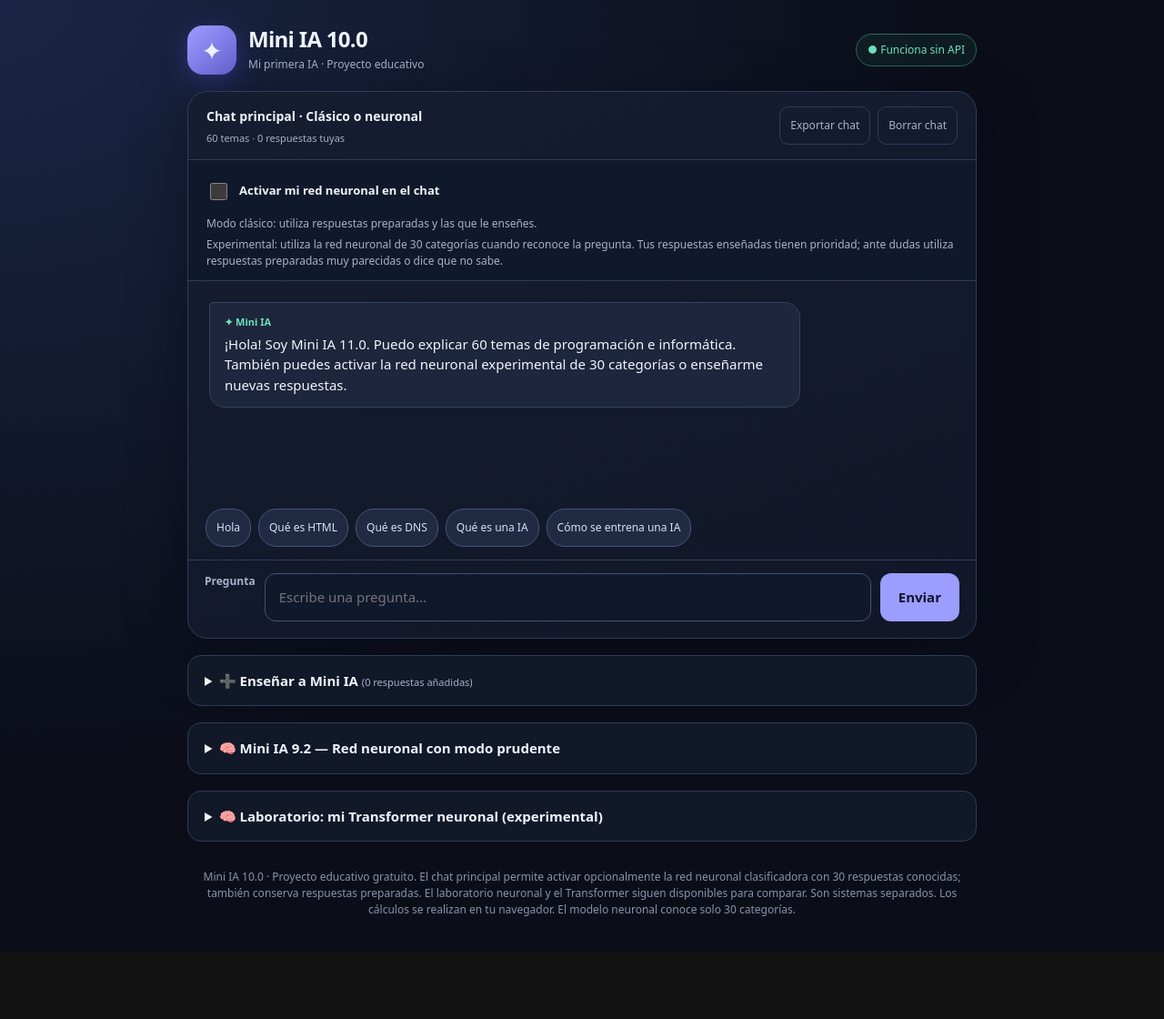
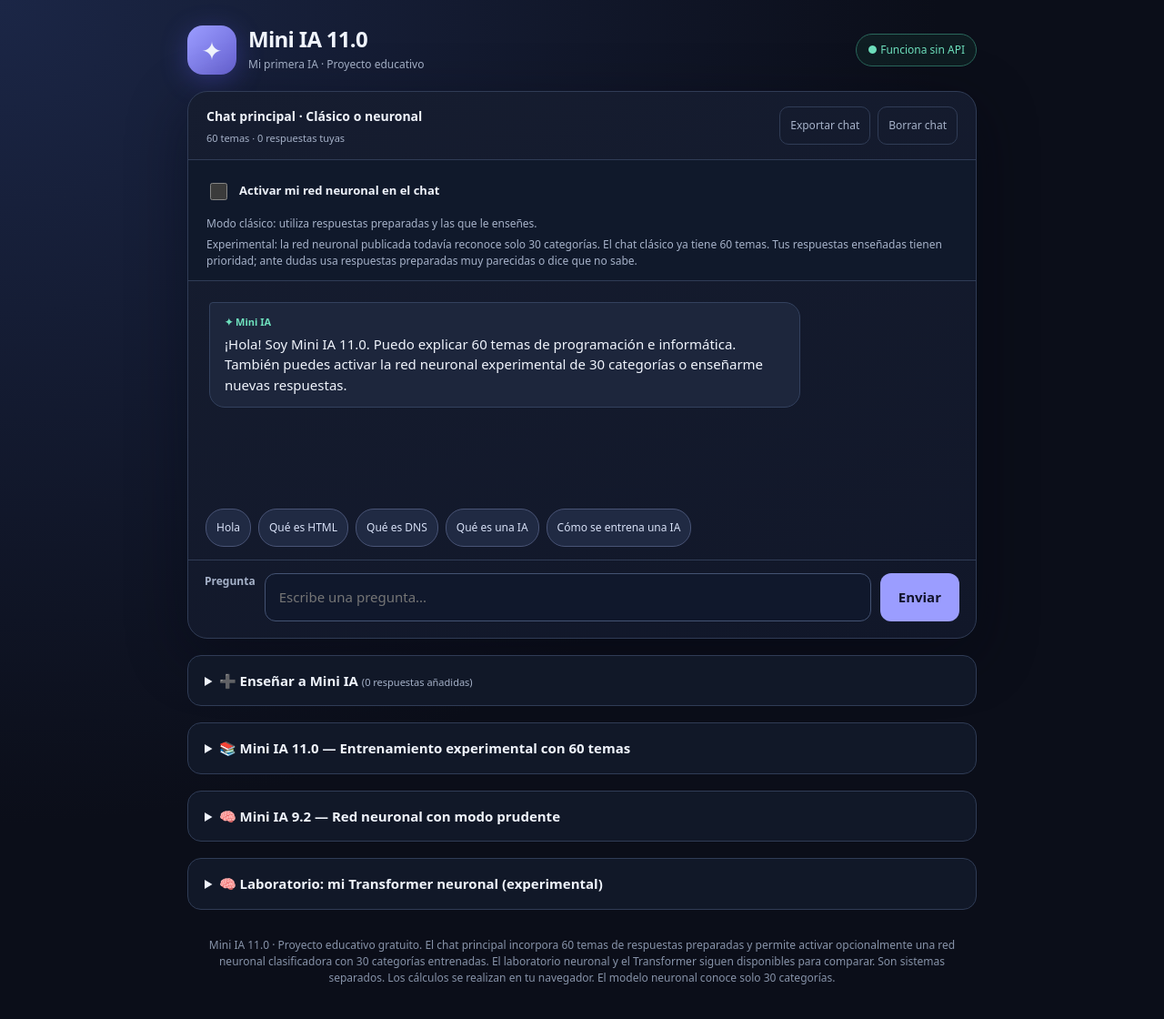
Before and after one commit to moha123461/mini-ia, a website: page index.html in a window 1280 px wide. Shown: the whole page at 91% size. Before the commit the page ends 1047 px from the top, so only its background shows below. Drawn offline with Linux system fonts and the light colour scheme.

Commit message:
ui: Mini IA 11.0 con acceso a entrenamiento Kaggle y 60 temas

```diff
--- a/index.html
+++ b/index.html
@@ -4,8 +4,8 @@
   <meta charset="utf-8">
   <meta name="viewport" content="width=device-width, initial-scale=1">
   <meta name="theme-color" content="#101423">
-  <meta name="description" content="Mini IA 10.0: chatbot educativo con base de conocimientos, explicaciones y aprendizaje local, sin API ni servidor.">
-  <title>Mini IA 10.0 — Mi primera IA</title>
+  <meta name="description" content="Mini IA 11.0: chatbot educativo con base de conocimientos, explicaciones y aprendizaje local, sin API ni servidor.">
+  <title>Mini IA 11.0 — Mi primera IA</title>
   <style>
     :root{color-scheme:dark;--bg:#0b0e19;--panel:#141a2b;--panel2:#1d263c;--stroke:#303c56;--text:#f0f4fc;--muted:#a6b2c9;--accent:#9b9dff;--accent2:#6ee0bd;--user:#4b4bba}
     *{box-sizing:border-box}body{margin:0;background:radial-gradient(ellipse at top left,#1b2646 0,#0b0e19 57%);color:var(--text);font:15px/1.5 system-ui,-apple-system,Segoe UI,Roboto,sans-serif;min-height:100vh}
@@ -62,7 +62,7 @@
 <body>
 <main class="app">
   <header class="top">
-    <div class="brand"><div class="logo" aria-hidden="true">✦</div><div><h1>Mini IA 10.0</h1><p>Mi primera IA · Proyecto educativo</p></div></div>
+    <div class="brand"><div class="logo" aria-hidden="true">✦</div><div><h1>Mini IA 11.0</h1><p>Mi primera IA · Proyecto educativo</p></div></div>
     <div class="status">● Funciona sin API</div>
   </header>
   <section class="chat" aria-label="Chat con Mini IA">
@@ -70,7 +70,7 @@
     <div class="neural-mode-bar">
       <label class="neural-switch" for="neural-mode"><input type="checkbox" id="neural-mode"><span>Activar mi red neuronal en el chat</span></label>
       <span class="note" id="neural-chat-status" role="status" aria-live="polite">Modo clásico.</span>
-      <p class="neural-explain">Experimental: utiliza la red neuronal de 30 categorías cuando reconoce la pregunta. Tus respuestas enseñadas tienen prioridad; ante dudas utiliza respuestas preparadas muy parecidas o dice que no sabe.</p>
+      <p class="neural-explain">Experimental: la red neuronal publicada todavía reconoce solo 30 categorías. El chat clásico ya tiene 60 temas. Tus respuestas enseñadas tienen prioridad; ante dudas usa respuestas preparadas muy parecidas o dice que no sabe.</p>
     </div>
     <div class="messages" id="messages" role="log" aria-live="polite" aria-relevant="additions text"></div>
     <div class="suggestions" id="suggestions" aria-label="Preguntas sugeridas"></div>
@@ -92,6 +92,12 @@
     </div>
     <p id="teach-status" role="status"></p>
     <div id="learned-list" class="learned-list" aria-label="Respuestas añadidas"></div>
+  </details>
+  <details id="training-v11">
+    <summary>📚 Mini IA 11.0 — Entrenamiento experimental con 60 temas</summary>
+    <p>El chat clásico ya contiene <strong>60 temas educativos</strong>. El clasificador neuronal publicado mantiene 30 categorías hasta que entrenemos uno nuevo y comprobemos sus resultados.</p>
+    <p>He preparado un <a href="https://github.com/moha123461/mini-ia/blob/main/Mini_IA_11_Entrenamiento.ipynb" target="_blank" rel="noopener noreferrer">Notebook para Kaggle: Mini IA 11.0</a>. Entrena una nueva red neuronal con 120 preguntas, valida con otras 60 y evalúa 60 preguntas reservadas. <strong>Es un experimento: el resultado todavía es desconocido.</strong></p>
+    <p>Para utilizarlo: descarga el cuaderno, ábrelo en un Notebook nuevo de Kaggle y pulsa <strong>Run All</strong>. Después compara los aciertos antes de reemplazar el modelo publicado.</p>
   </details>
   <details id="classifier-lab">
     <summary>🧠 Mini IA 9.2 — Red neuronal con modo prudente</summary>
@@ -155,9 +161,9 @@
       <pre id="transformer-output" class="transformer-output" aria-live="polite">Aquí aparecerá el texto generado por el modelo.</pre>
     </div>
   </details>
-  <p class="footer">Mini IA 10.0 · Proyecto educativo gratuito. El chat principal permite activar opcionalmente la red neuronal clasificadora con 30 respuestas conocidas; también conserva respuestas preparadas. El laboratorio neuronal y el Transformer siguen disponibles para comparar. Son sistemas separados. Los cálculos se realizan en tu navegador. El modelo neuronal conoce solo 30 categorías.</p>
+  <p class="footer">Mini IA 11.0 · Proyecto educativo gratuito. El chat principal incorpora 60 temas de respuestas preparadas y permite activar opcionalmente una red neuronal clasificadora con 30 categorías entrenadas. El laboratorio neuronal y el Transformer siguen disponibles para comparar. Son sistemas separados. Los cálculos se realizan en tu navegador. El modelo neuronal conoce solo 30 categorías.</p>
 </main>
-<script type="module" src="./app.js?v=10.0"></script>
+<script type="module" src="./app.js?v=11.0"></script>
 <script type="module" src="./transformer-ui.js?v=7.1"></script>
 <script type="module" src="./classifier-ui.js?v=10.0"></script>
 </body>
```
